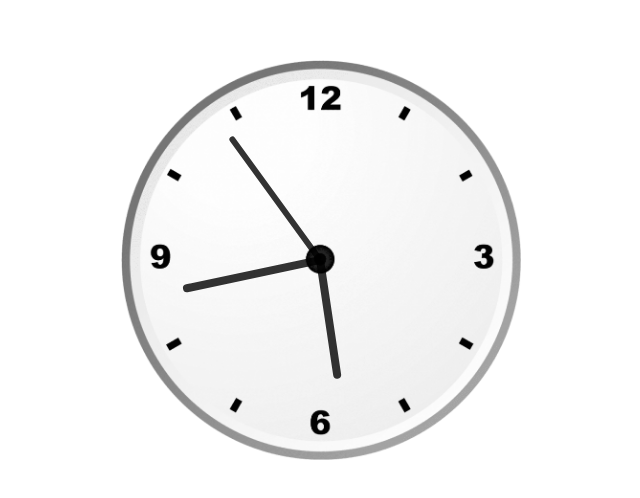
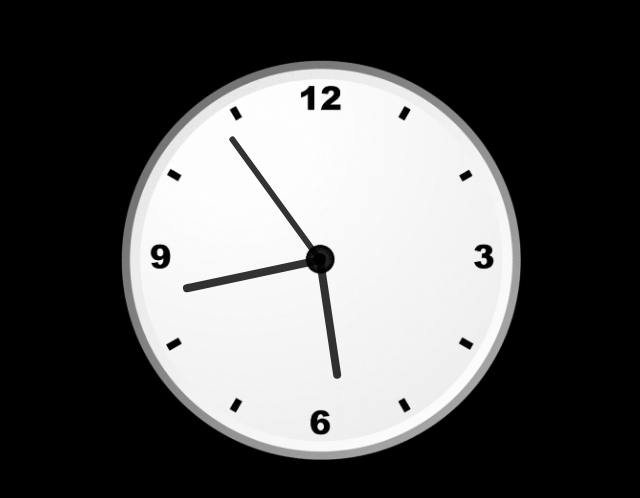
Before and after one commit to nabeelrana48/Analog-Clock-Using-Html-CSS-and-JS, a plain HTML site: page index.html in a window 1280 px wide. Shown: the part 140-638 px from the top of the page, without its empty margins (319-959 px from the left). Drawn offline with Linux system fonts and the light colour scheme.

Commit message:
Change background color

```diff
--- a/style.css
+++ b/style.css
@@ -3,10 +3,10 @@
     margin: 0;
 }
 body{
+    display: flex;
+    align-items: center;
     height: 100vh;
-    display: flex;
-    justify-content: center;
-    align-items: center;
+    background: black;
 }
 #clock{
     /* border: 2px solid red; */
@@ -15,6 +15,7 @@ body{
     height: 400px;
     width: 400px;
     background: url(clock.png) no-repeat center center/cover;
+    margin: auto;
     position: relative;
 }
 #hpin{
```
